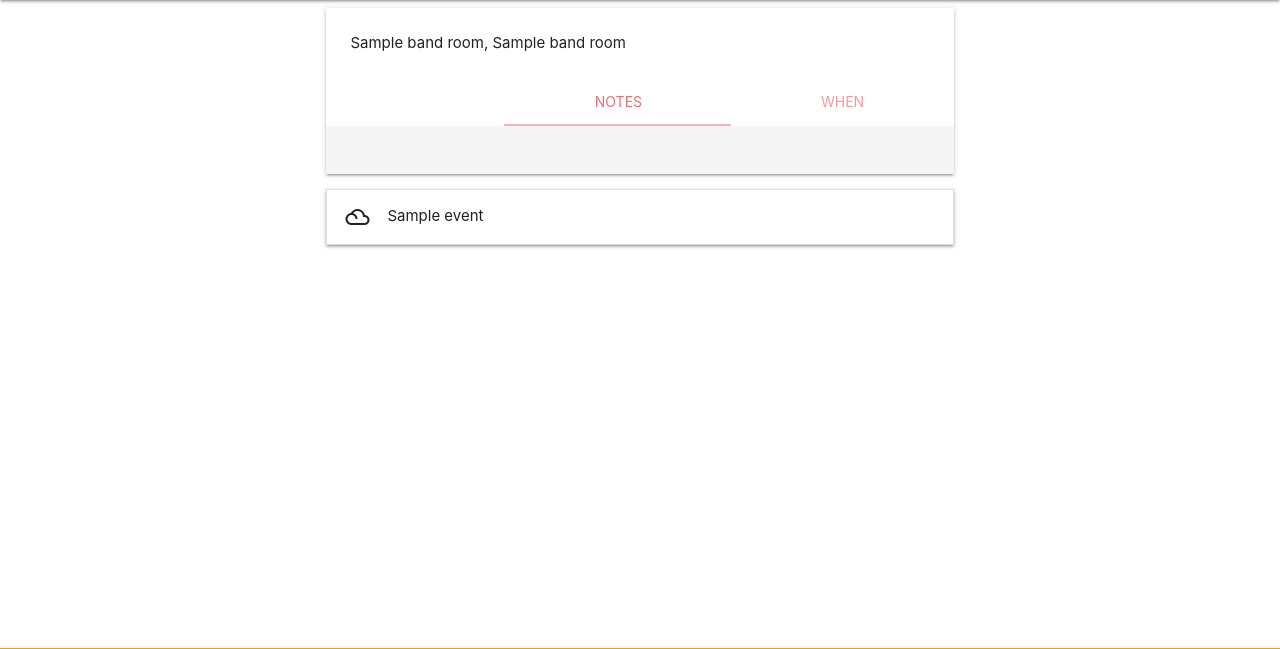
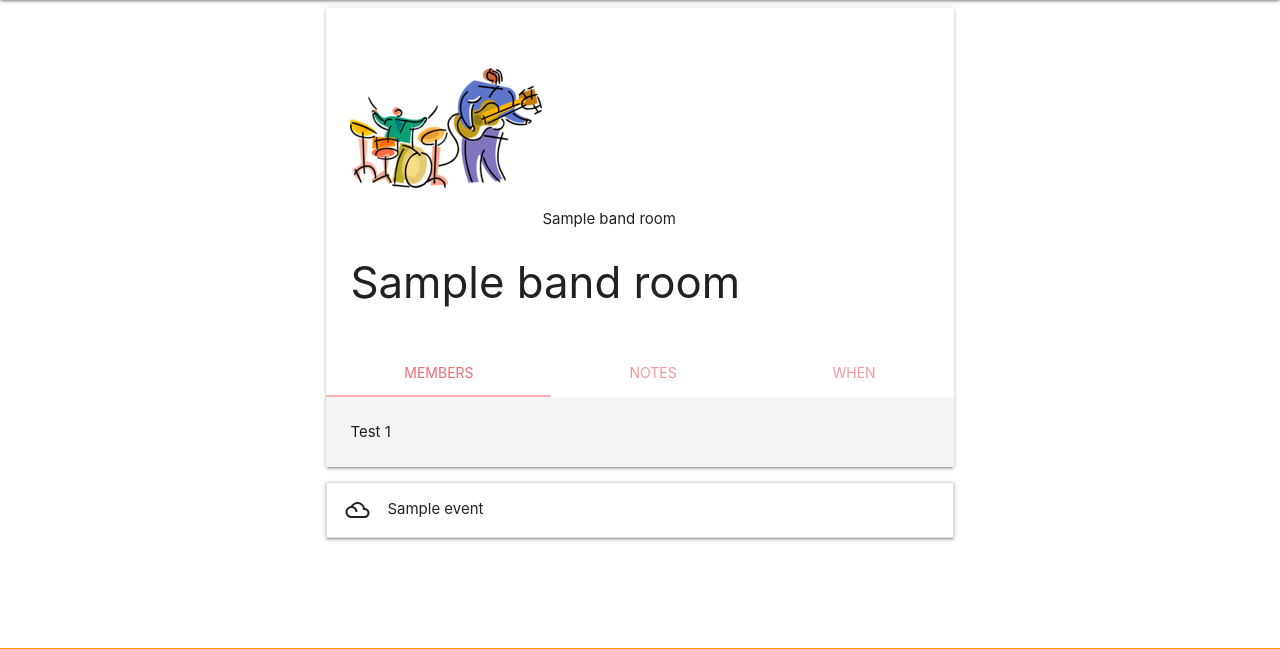
Before and after one commit to Jays-T/the-band-room, a Flask app: page /band_room in a window 1280 px wide. Shown: the part 64-713 px from the top of the page. Run offline with Flask 2, Linux system fonts and the light colour scheme; a database or web service that is not in the repository returns one stand-in record (values such as "Sample title"); some libraries are stand-ins or nearby versions.

Commit message:
added bandroom.html image - updated image name

```diff
--- a/templates/addbandroom.html
+++ b/templates/addbandroom.html
@@ -5,7 +5,7 @@
     <div class="card-image waves-effect waves-block waves-light">
       <img
         class="activator"
-        src="{{url_for('static', filename='assets/images/rock_musicians_480x300.png')}}"
+        src="{{url_for('static', filename='assets/images/rock-musicians-480x300.png')}}"
       />
     </div>
     <div class="card-content">
--- a/templates/bandroom.html
+++ b/templates/bandroom.html
@@ -3,20 +3,20 @@
   <div class="card">
     {% for room in band_rooms %}
     <div class="card-content">
-      <p>{{room.owner_name}}, {{room.band_name}}</p>
+      <p><img src="{{url_for('static', filename='assets/images/rock-musicians-192x192.png')}}"/>{{room.owner_name}}<h3>{{room.band_name}}</h3></p>
     </div>
     {% endfor %}
     <div class="card-tabs">
       <ul class="tabs tabs-fixed-width">
-        <li class="tab"><a href="#test4"></a></li>
-        <li class="tab"><a class="active" href="#test5">Notes</a></li>
+        <li class="tab"><a class="active" href="#test4">Members</a></li>
+        <li class="tab"><a href="#test5">Notes</a></li>
         <li class="tab"><a href="#test6">When</a></li>
       </ul>
     </div>
     <div class="card-content grey lighten-4">
       <div id="test4">Test 1</div>
-      <div id="test5"></div>
-      <div id="test6"></div>
+      <div id="test5">Test 2</div>
+      <div id="test6">Test 3</div>
     </div>
   </div>
 </div>
```
Also changed, not shown: static/assets/images/rock-musicians-192x192.png (added), static/assets/images/rock-musicians-480x300.png (renamed from static/assets/images/rock_musicians_480x300.png).
